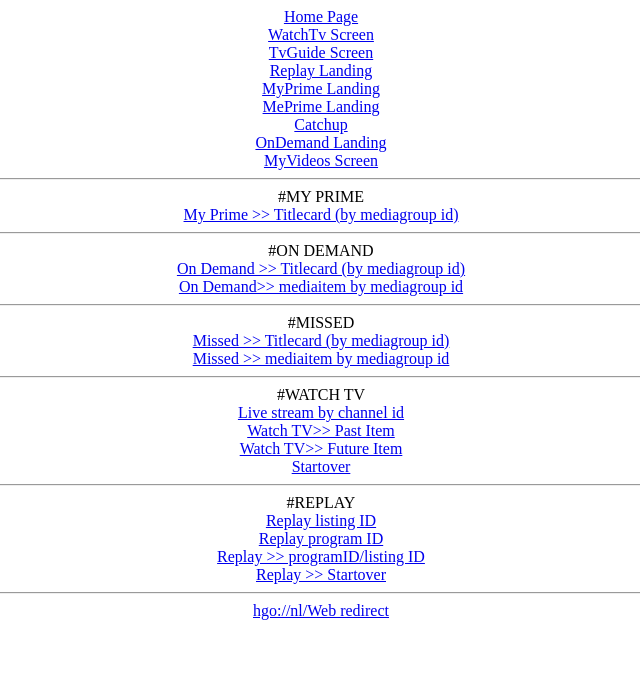
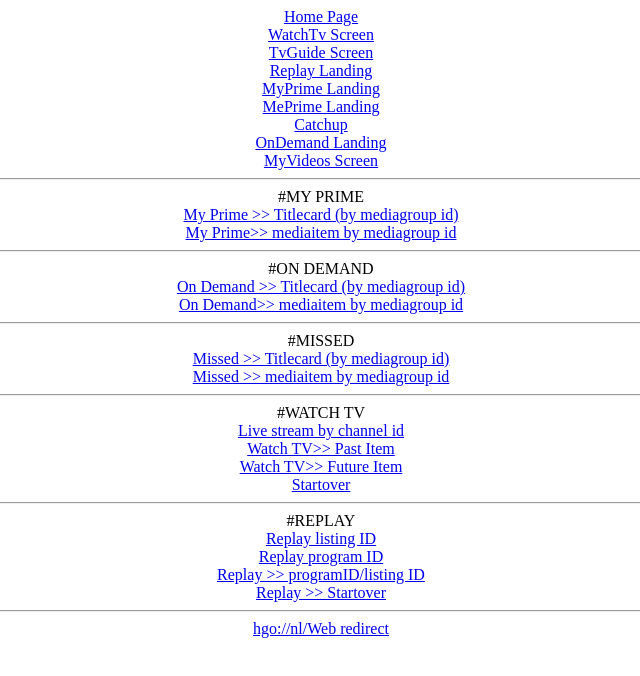
Before and after one commit to AlenaStan/AlenaStan.github.io, a plain HTML site: page index.html in a window 1280 px wide. Shown: the whole page, without its empty margins (319-959 px from the left). Drawn offline with Linux system fonts and the light colour scheme.

Commit message:
Update index.html

```diff
--- a/index.html
+++ b/index.html
@@ -16,6 +16,7 @@
 		<hr>
 		#MY PRIME<br>
 		<a href="hgo://nl/myprime/group/crid:~~2F~~2Fupc.com~~2F1010~~2FNSMY2009000000252916">My Prime >> Titlecard (by mediagroup id)</a><br>
+		<a href="hgo://{country}/myprime/group/crid:~~2F~~2Feventis.nl~~2F00000000-0000-1000-0008-00000000777E/item/crid:~~2F~~2Fupc.com~~2F1010~~2FLTPK2009000000198427"> My Prime>> mediaitem by mediagroup id</a><br>
 		<hr>
 		#ON DEMAND<br>
 		<a href="hgo://nl/ondemand/group/crid:~~2F~~2Fupc.com~~2Fe3e30475-1c1a-4833-bb23-1b3197fcf237_111111111111111111111111">On Demand >> Titlecard (by mediagroup id)</a><br>
```
